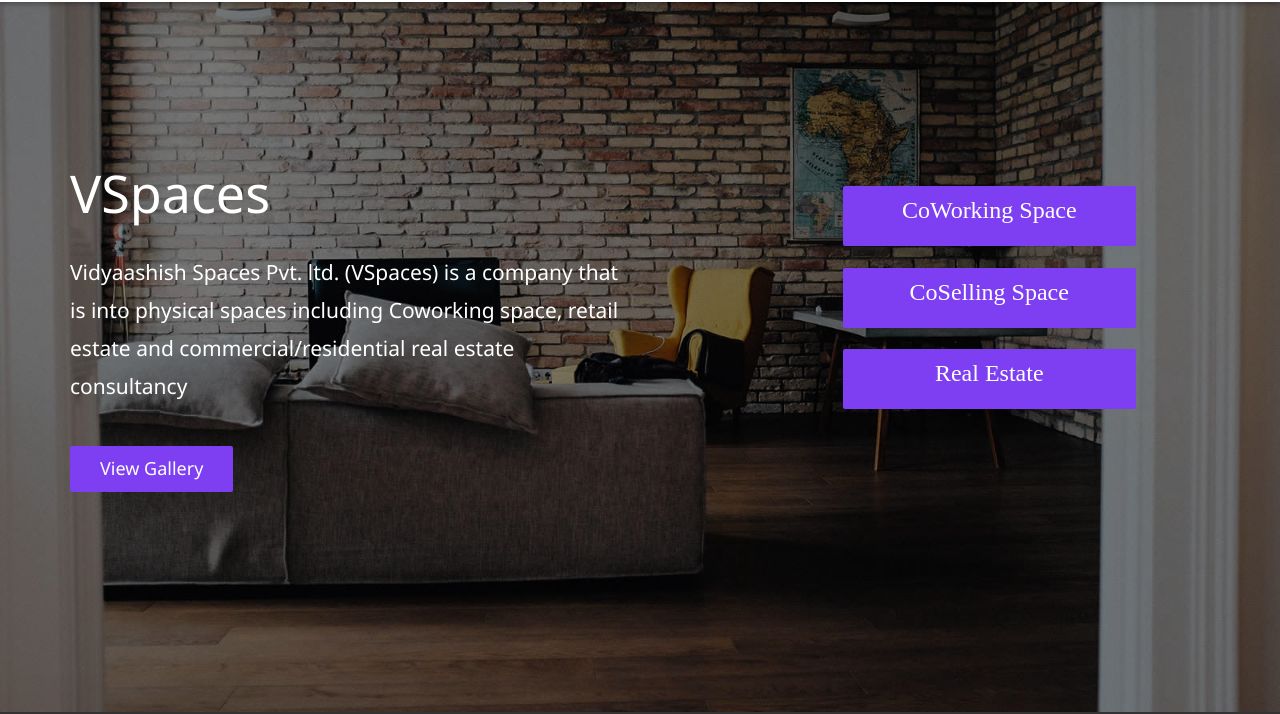
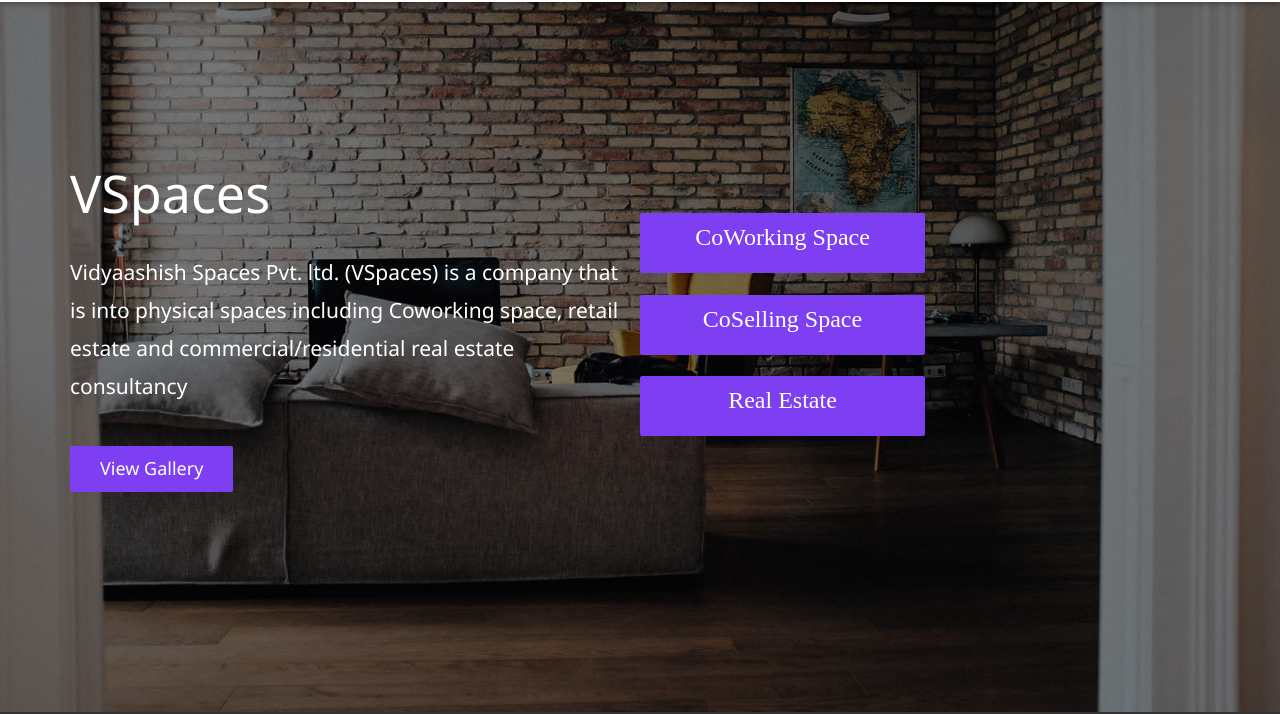
Before and after one commit to nikzagarwal/Vspaces_demo, a plain HTML site: page index.html in a window 1280 px wide. Shown: the part 88-802 px from the top of the page. Drawn offline with Linux system fonts and the light colour scheme; some packages are replaced by stand-ins of ours.

Commit message:
some correction in display

```diff
--- a/index.html
+++ b/index.html
@@ -108,24 +108,27 @@
                     </div>
                 </div>
                 <br><br>
-            <div class="col-md-3 col-sm-4 col-xs-4 wow  test btn btn-light btn-radius grd1 btn-brd " id="button">
+                <br>
+
+                <div class="container">
+            <div class="col-md-3 col-sm-12 col-xs-12 wow test  btn btn-light btn-radius grd1 btn-brd " id="button">
                         <h1>CoWorking Space</h1>
                     </div>
-                    <br><br><br>
+                 <br><br><br>
 
 
-            <div class="col-md-3 col-sm-4 col-xs-4 wow  test  btn btn-light btn-radius grd1 btn-brd" id="button2">
+            <div class="col-md-3 col-sm-12 col-xs-12 wow  test  btn btn-light btn-radius grd1 btn-brd" id="button2">
                     <h1>CoSelling Space</h1>
                     </div>
                     <br>
                     <br>
                     <br>
-          <div class="col-md-3 col-sm-4 col-xs-4 wow  test btn btn-light btn-radius grd1 btn-brd"id="button3">
+          <div class="col-md-3 col-sm-12 col-xs-12 wow test btn btn-light btn-radius grd1 btn-brd"id="button3">
                             <h1>Real Estate</h1>
                             </div>
                         </div>
 
-
+                    </div>
             </div><!-- end row -->
 
             </div><!-- end container -->
--- a/style.css
+++ b/style.css
@@ -430,13 +430,13 @@ a img.aligncenter {
 
 .test {
     display: block;
-    background: rgb(168,207,69);
+
     height:60px;
     color:white;
     text-align: center;
     /* padding-top: 0.4cm; */
     position: relative;
-    left:203px;
+
     font-family: "Times New Roman", Times, serif;
     /* border-radius: 50 */
 
```
